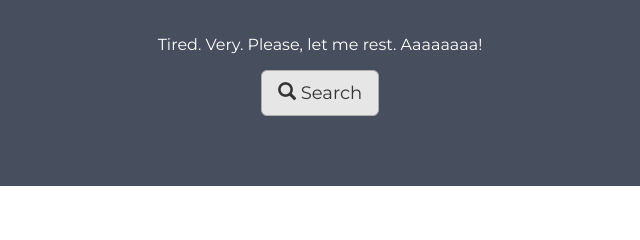
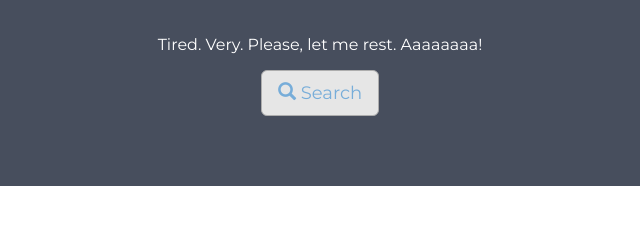
Before and after one commit to TerezeA/New, a plain HTML site: page index.html in a window 1280 px wide. In both pictures the pointer is over the link "Search". Shown: the part 893-1133 px from the top of the page, 320-960 px from the left. Drawn offline with nearby package versions, Linux system fonts and the light colour scheme.

Commit message:
Merge origin/master
Conflicts:
	index.html

```diff
--- a/css/stils.css
+++ b/css/stils.css
@@ -12,6 +12,9 @@ body {
   .bg-2 {
     background-color: #474e5d; /* Dark Blue */
     color: #ffffff;
+  }
+  .bg-2 a:hover {
+      color: #77add9;
   }
   .bg-3 {
     background-color: #ffffff; /* White */
```
